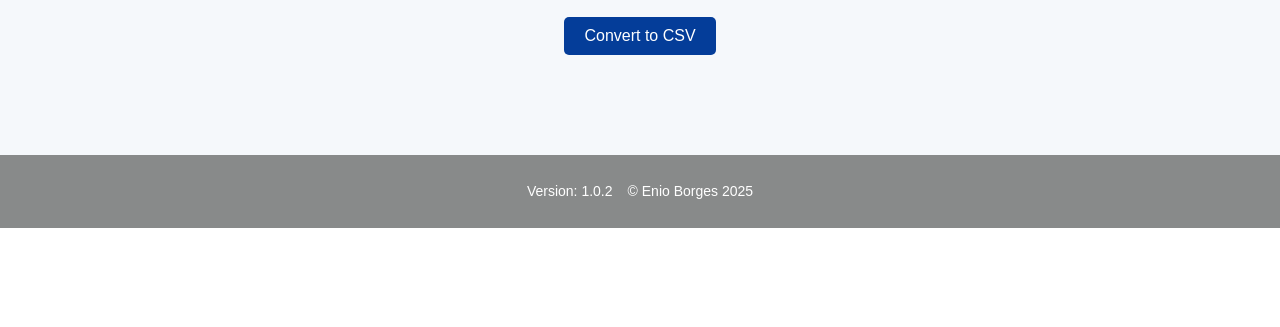
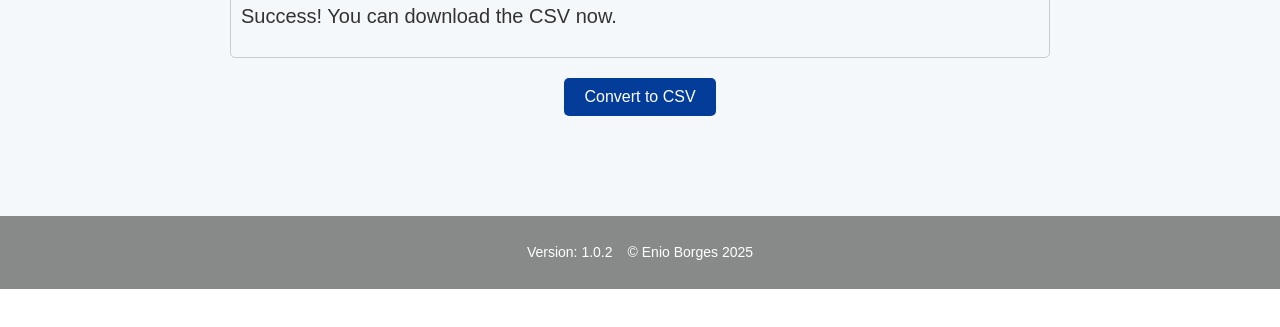
Before and after one commit to borgesenioc/ethical-linkedin-profile-extractor, a website: page public/index.html in a window 1280 px wide. Shown: the part 381-708 px from the top of the page. Drawn offline with Linux system fonts and the light colour scheme; files whose address does not match are found by name.

Commit message:
Fix success message p element to be part of the hero css block

```diff
--- a/public/css/blocks/hero.css
+++ b/public/css/blocks/hero.css
@@ -25,3 +25,8 @@
   font-style: italic;
   font-size: 14px;
 }
+
+.hero__success-message {
+  font-size: 20px;
+  line-height: 1.05;
+}
--- a/public/index.html
+++ b/public/index.html
@@ -31,8 +31,8 @@
             placeholder="https://www.linkedin.com/in/example-profile-1"
           />
 
-          <p id="successMessage1" class="hidden">
-            Success! The profile is ready for download.
+          <p class="hero__success-message" id="successMessage1" class="hidden">
+            Success! You can download the CSV now.
           </p>
         </section>
         <section class="actions">
```
